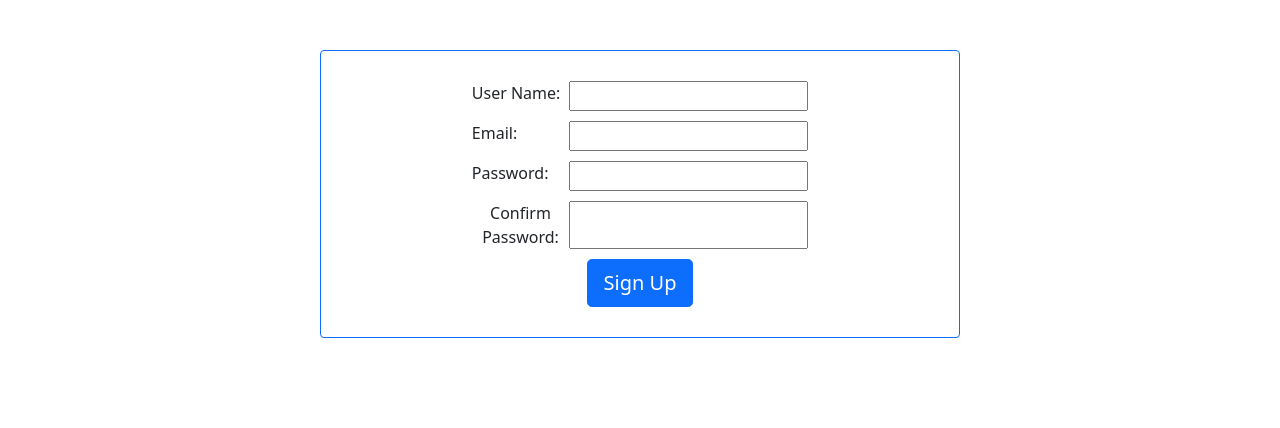
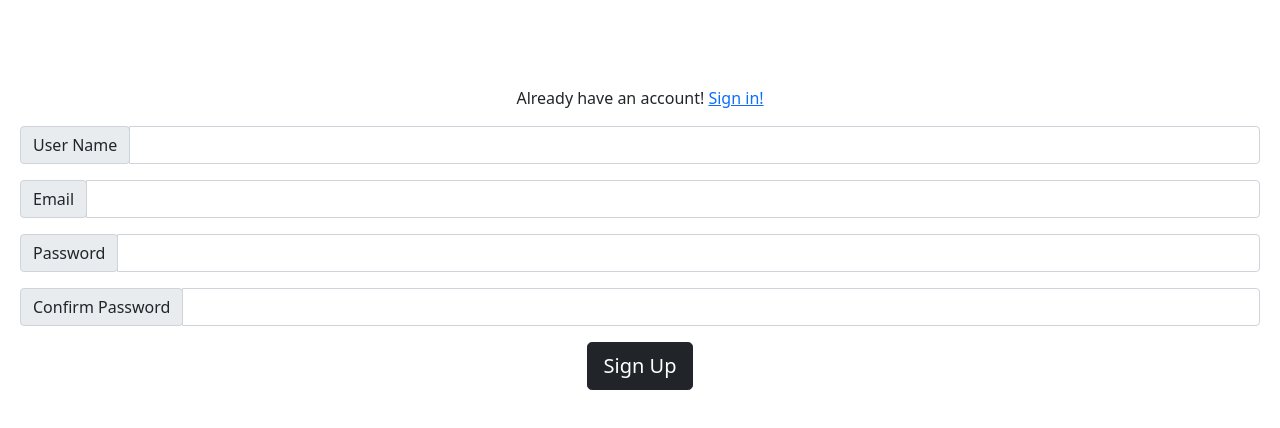
Before and after one commit to saimaAnis21/CoursesApp, a React (Create React App) app: page /signup in a window 1280 px wide. Shown: the top 428 px of the page. Built offline with nearby package versions, Linux system fonts and the light colour scheme.

Commit message:
Add display form for data

```diff
--- a/src/components/CategoryNamesSelect.js
+++ b/src/components/CategoryNamesSelect.js
@@ -1,17 +1,18 @@
 import {
   PropTypes,
 } from 'prop-types';
+import '../styles.css';
 
 const CategoryNamesSelect = (props) => {
   const { options, onInputChange } = props;
 
   return (
 
-    <div className="input-group mb-3">
+    <div className="input-group mb-3 ">
       <div className="input-group-prepend">
-        <span className="input-group-text">Categories</span>
+        <span className="input-group-text ">Categories</span>
       </div>
-      <select className="custom-select" name="category" id="category" onChange={(e) => onInputChange(e)}>
+      <select className="custom-select w-50" name="category" id="category" onChange={(e) => onInputChange(e)}>
         {options.map((opt) => (
           <option
             key={opt.id}
--- a/src/components/CourseDisplay.js
+++ b/src/components/CourseDisplay.js
@@ -18,6 +18,7 @@ const CourseDisplay = (props) => {
             <th scope="col">Course Name</th>
             <th scope="col">Course Duration</th>
             <th scope="col">Course Category</th>
+            <th scope="col">DELETE</th>
           </tr>
         </thead>
         <tbody>
@@ -26,6 +27,14 @@ const CourseDisplay = (props) => {
               <td>{course.title}</td>
               <td>{course.duration}</td>
               <td>{course.category_name_id}</td>
+              <td>
+                <button
+                  type="submit"
+                  className="btn btn-dark btn-sm btn-block"
+                >
+                  DEL
+                </button>
+              </td>
             </tr>
           ))}
         </tbody>
--- a/src/containers/SignInForm.js
+++ b/src/containers/SignInForm.js
@@ -46,45 +46,35 @@ const SignInForm = (props) => {
   };
 
   return (
-    <div className=" p-20 txt-align mx-auto mt-50 w-50 border border-primary rounded">
+    <div className=" p-20 txt-align mx-auto mt-50 ">
       <p>
         {msgs}
       </p>
       <p>
         Don&#39;t have an account!
-        <a className="" href="/signup">  Sign Up!</a>
+        {' '}
+        <a href="/signup">Sign up!</a>
       </p>
       <form className="">
-        <div className="mt-10 mb-10 d-flex flex-column align-items-center mx-auto w-75 mx-auto">
+        <div className="mt-10 mb-10 d-flex flex-column align-items-center mx-auto ">
 
-          {/* <div className="d-flex justify-content-between w-75 mb-10">
-            <input
-              type="text"
-              id="email"
-              name="email"
-              onChange={(e) => inputChange(e)}
-            />
-          </div> */}
           <div className="input-group mb-3">
             <div className="input-group-prepend">
-              <span className="input-group-text" id="basic-addon1">Email</span>
+              <span className="input-group-text">Email</span>
             </div>
             <input type="text" onChange={(e) => inputChange(e)} id="email" name="email" className="form-control" placeholder="" aria-describedby="basic-addon1" />
           </div>
 
-          <div className="d-flex justify-content-between w-75 mb-10">
-            <span>Password:</span>
-            <input
-              type="text"
-              id="password"
-              name="password"
-              onChange={(e) => inputChange(e)}
-            />
+          <div className="input-group mb-3">
+            <div className="input-group-prepend">
+              <span className="input-group-text">Password</span>
+            </div>
+            <input type="text" onChange={(e) => inputChange(e)} id="password" name="password" className="form-control" />
           </div>
 
           <button
             type="submit"
-            className="btn btn-primary btn-lg btn-block"
+            className="btn btn-dark btn-lg btn-block"
             onClick={(e) => btnClick(e)}
           >
             Sign In
--- a/src/containers/SignUpForm.js
+++ b/src/containers/SignUpForm.js
@@ -1,13 +1,20 @@
 import React, { useState } from 'react';
+import PropTypes from 'prop-types';
+import { useHistory } from 'react-router-dom';
+import { connect } from 'react-redux';
 import fetchAuthToken from '../logic/fetchAuthToken';
 import { SaveAuthToken } from '../logic/localStorage';
+import { changeLogInfoAction } from '../actions/index';
 import '../styles.css';
 
-const SignUpForm = () => {
+const SignUpForm = (props) => {
   const [name, setName] = useState();
   const [email, setEmail] = useState();
   const [password, setPassword] = useState();
   const [pwd, setPwd] = useState();
+  const [msgs, setMsgs] = useState();
+  const history = useHistory();
+  const { logInfo } = props;
 
   const inputChange = (e) => {
     if (e.target.name === 'name') {
@@ -29,58 +36,67 @@ const SignUpForm = () => {
       pwd,
     };
     const response = await fetchAuthToken(queries, 'signup');
-    // console.log(response.auth_token);
-    SaveAuthToken(response.auth_token);
+    if (response.auth_token) {
+      SaveAuthToken(response.auth_token);
+      history.push('/my_courses');
+      logInfo({
+        logged_in: true,
+        email,
+      });
+    } else if (response.message) {
+      setMsgs(response.message);
+    }
   };
 
   const btnClick = (e) => {
     e.preventDefault();
-    // console.log(name + email + password + pwd);
     getData();
   };
 
   return (
-    <div className=" p-20 txt-align mx-auto mt-50 w-50 border border-primary rounded">
+    <div className=" p-20 txt-align mx-auto mt-50 ">
+      <p>
+        {msgs}
+      </p>
+      <p>
+        Already have an account!
+        {' '}
+        <a href="/signin">Sign in!</a>
+      </p>
       <form className="">
-        <div className="mt-10 mb-10 d-flex flex-column align-items-center mx-auto w-75 mx-auto">
-          <div className="d-flex justify-content-between w-75 mb-10">
-            <span>User Name:</span>
-            <input type="text" id="name" name="name" onChange={(e) => inputChange(e)} />
+        <div className="mt-10 mb-10 d-flex flex-column align-items-center mx-auto ">
+
+          <div className="input-group mb-3">
+            <div className="input-group-prepend">
+              <span className="input-group-text">User Name</span>
+            </div>
+            <input type="text" onChange={(e) => inputChange(e)} id="name" name="name" className="form-control" />
           </div>
 
-          <div className="d-flex justify-content-between w-75 mb-10">
-            <span>Email:</span>
-            <input
-              type="text"
-              id="email"
-              name="email"
-              onChange={(e) => inputChange(e)}
-            />
+          <div className="input-group mb-3">
+            <div className="input-group-prepend">
+              <span className="input-group-text">Email</span>
+            </div>
+            <input type="text" onChange={(e) => inputChange(e)} id="email" name="email" className="form-control" />
           </div>
 
-          <div className="d-flex justify-content-between w-75 mb-10">
-            <span>Password:</span>
-            <input
-              type="text"
-              id="password"
-              name="password"
-              onChange={(e) => inputChange(e)}
-            />
+          <div className="input-group mb-3">
+            <div className="input-group-prepend">
+              <span className="input-group-text">Password</span>
+            </div>
+            <input type="text" onChange={(e) => inputChange(e)} id="password" name="password" className="form-control" />
           </div>
 
-          <div className="d-flex justify-content-between w-75 mb-10">
-            <span>Confirm Password:</span>
-            <input
-              type="text"
-              id="pwd"
-              name="pwd"
-              onChange={(e) => inputChange(e)}
-            />
+          <div className="input-group mb-3">
+            <div className="input-group-prepend">
+              <span className="input-group-text">Confirm Password</span>
+            </div>
+            <input type="text" onChange={(e) => inputChange(e)} id="pwd" name="pwd" className="form-control" />
           </div>
 
           <button
             type="submit"
-            className="btn btn-primary btn-lg btn-block"
+            className="btn btn-dark btn-lg btn-block"
             onClick={(e) => btnClick(e)}
           >
             Sign Up
@@ -92,4 +108,14 @@ const SignUpForm = () => {
   );
 };
 
-export default SignUpForm;
+const mapDispatchToProps = (dispatch) => ({
+  logInfo: (info) => {
+    dispatch(changeLogInfoAction(info));
+  },
+});
+
+SignUpForm.propTypes = {
+  logInfo: PropTypes.func.isRequired,
+};
+
+export default connect(null, mapDispatchToProps)(SignUpForm);
--- a/src/styles.css
+++ b/src/styles.css
@@ -8,6 +8,10 @@ body {
 
 .mb-10{
   margin-bottom: 10px;
+}
+
+.mr-10{
+  margin-right: 10px;
 }
 
 .mt-50{
```
